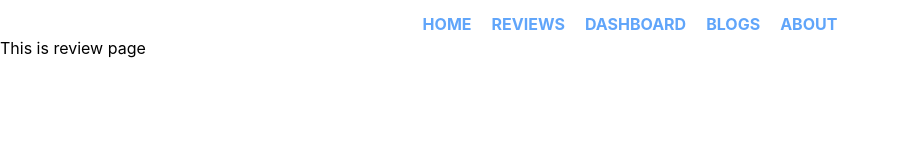
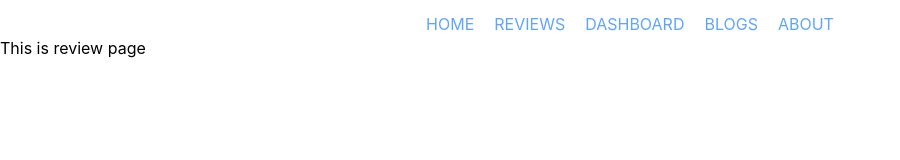
Before and after one commit to Hasanat902/product-analysis-site, a React (Create React App) app: page /reviews in a window 1280 px wide. Shown: the top 160 px of the page, without its empty margins (0-900 px from the left). Built offline with nearby package versions, Linux system fonts and the light colour scheme.

Commit message:
create fake data

```diff
--- a/src/components/Header/Header.js
+++ b/src/components/Header/Header.js
@@ -6,11 +6,11 @@ const Header = () => {
     return (
         <div>
             <nav className='text-center mt-3'>
-                <Link className='mr-5 text-blue-400 font-bold' to='/home'>HOME</Link>
-                <Link className='mr-5 text-blue-400 font-bold' to='/reviews'>REVIEWS</Link>
-                <Link className='mr-5 text-blue-400 font-bold' to='/dashboard'>DASHBOARD</Link>
-                <Link className='mr-5 text-blue-400 font-bold' to='/blogs'>BLOGS</Link>
-                <Link className='mr-5 text-blue-400 font-bold' to='/about'>ABOUT</Link>
+                <Link className='mr-5 text-blue-400' to='/home'>HOME</Link>
+                <Link className='mr-5 text-blue-400' to='/reviews'>REVIEWS</Link>
+                <Link className='mr-5 text-blue-400' to='/dashboard'>DASHBOARD</Link>
+                <Link className='mr-5 text-blue-400' to='/blogs'>BLOGS</Link>
+                <Link className='mr-5 text-blue-400' to='/about'>ABOUT</Link>
             </nav>
         </div>
     );
```
Also changed, not shown: public/reviews.json (added, +44 -0 lines).
